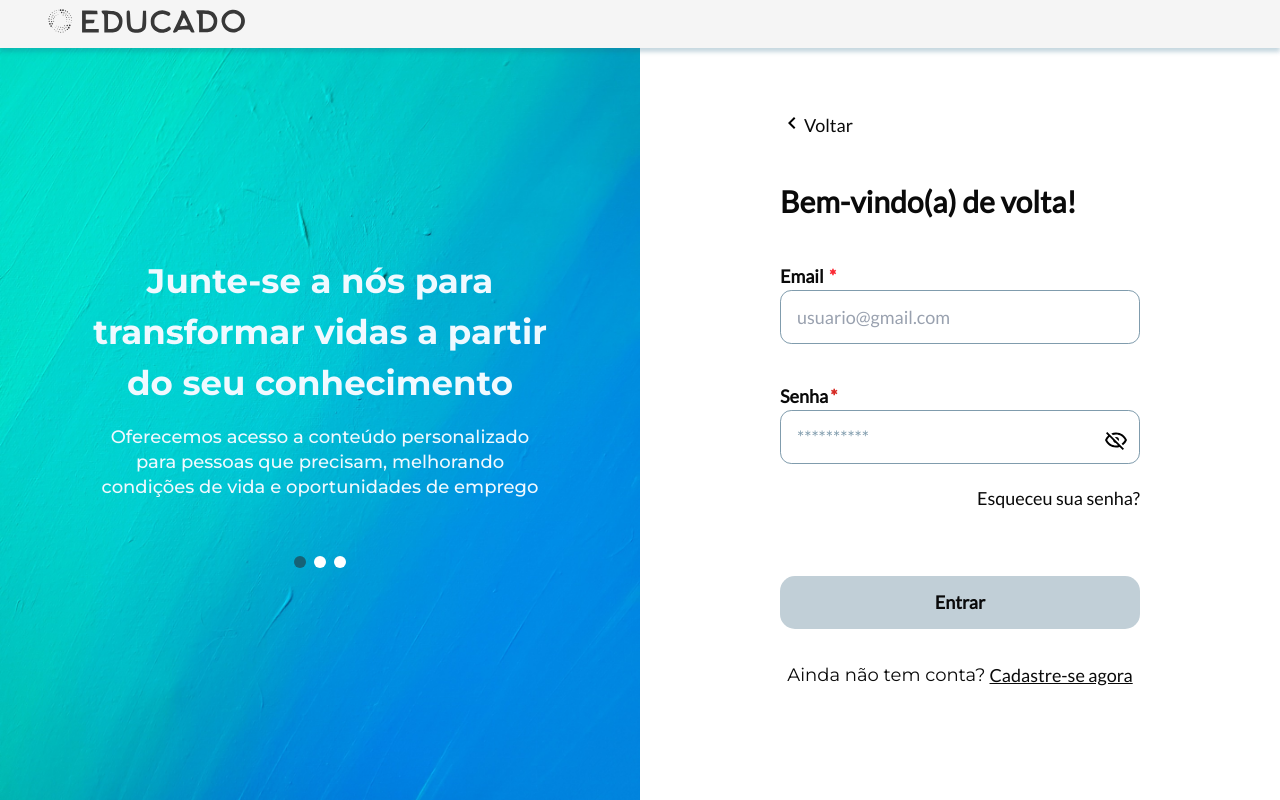
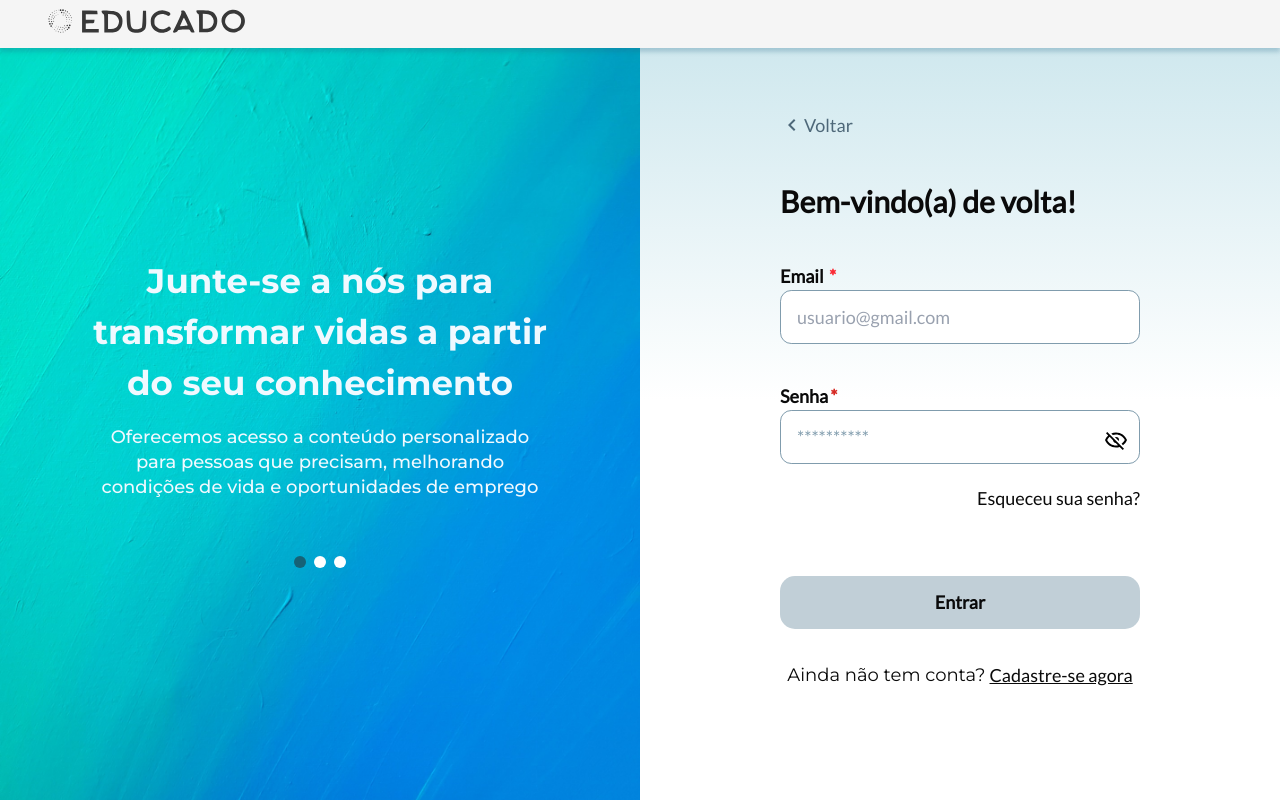
Before and after one commit to ErasmusEgalitarian/educado-backend, a React (Vite) app in the folder web/: page /login in a window 1280 px wide. Built offline with nearby package versions, Linux system fonts and the light colour scheme; no server answers.

Commit message:
figma things that we forgot

```diff
--- a/web/src/features/auth/components/Login.tsx
+++ b/web/src/features/auth/components/Login.tsx
@@ -194,7 +194,7 @@ const Login = () => {
         </div>
 
         {/*Container for right side of the page - frame 2332*/}
-        <div className="relative right-0 h-screen flex flex-col justify-center items-center">
+        <div className="relative right-0 h-screen flex flex-col justify-center items-center bg-gradient-to-b from-[#C9E5EC] via-[#FFFFFF] to-[#FFFFFF] w-full">
           {/*Error message for when email or password is incorrect*/}
           <div className="fixed right-0 top-16 z-10">
             {error && (
@@ -215,10 +215,10 @@ const Login = () => {
           <div className="relative py-8 px-25 w-full">
             <div className="">
               <h1 className="mb-10 flex text-lg text-primary-text-title font-normal font-montserrat underline px-10">
-                <Link to="/welcome">
-                  <Icon path={mdiChevronLeft} size={1} color="primary-text-title" />
+                <Link to="/welcome" className="flex items-center gap-1">
+                  <Icon path={mdiChevronLeft} size={1} color="#4E6879" />
                 </Link>
-                <Link to="/welcome" className="text-lg text-primary-text-title font-normal font-montserrat " >
+                <Link to="/welcome" className="text-lg text-primary-text-title font-normal font-montserrat text-[#4E6879]" >
                   <button className="cursor-pointer">
                     {t("login.back-button")}
                   </button>
```
Also changed, not shown: 1 other file (tests, documents, lock files or other folders).
